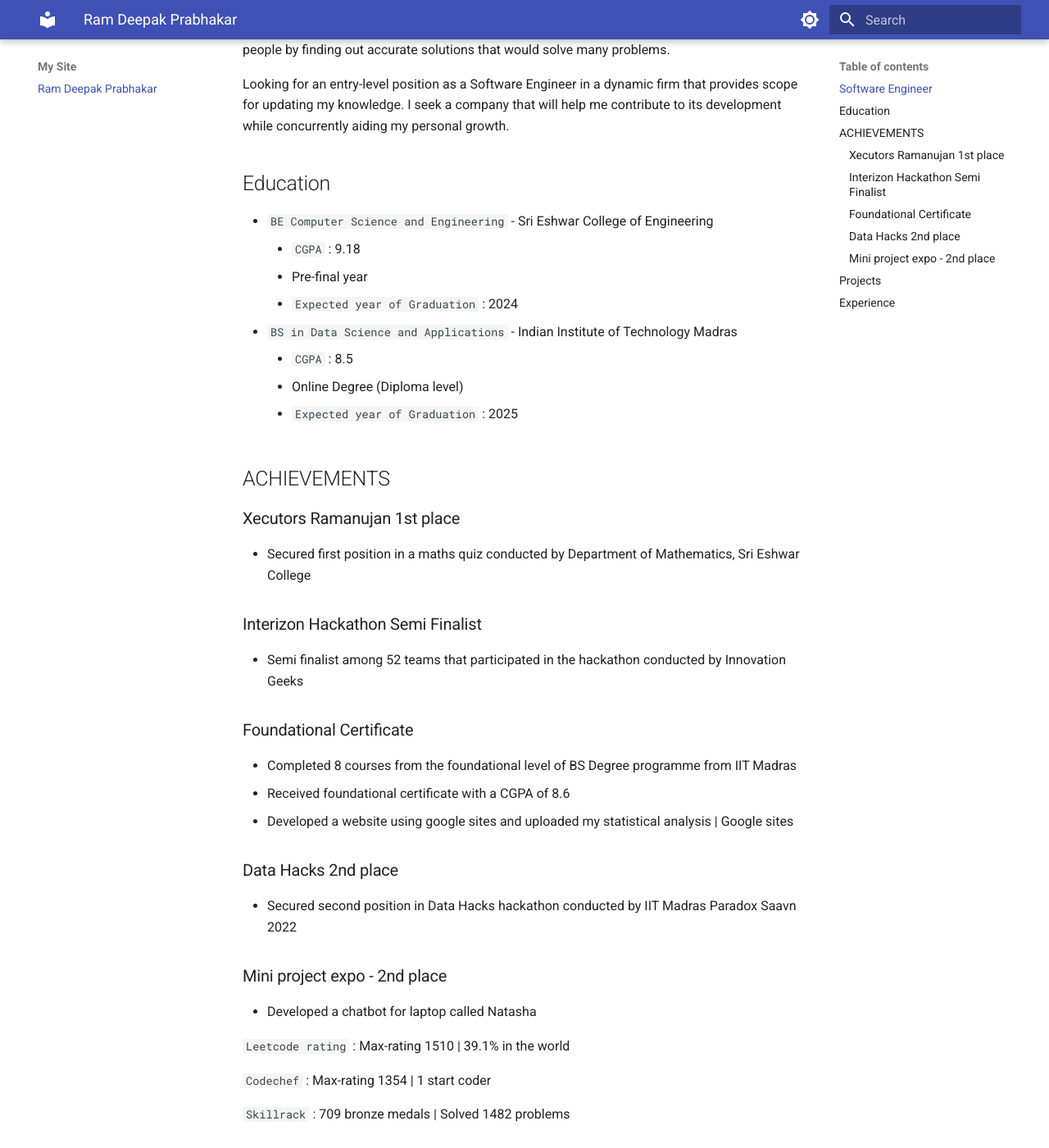
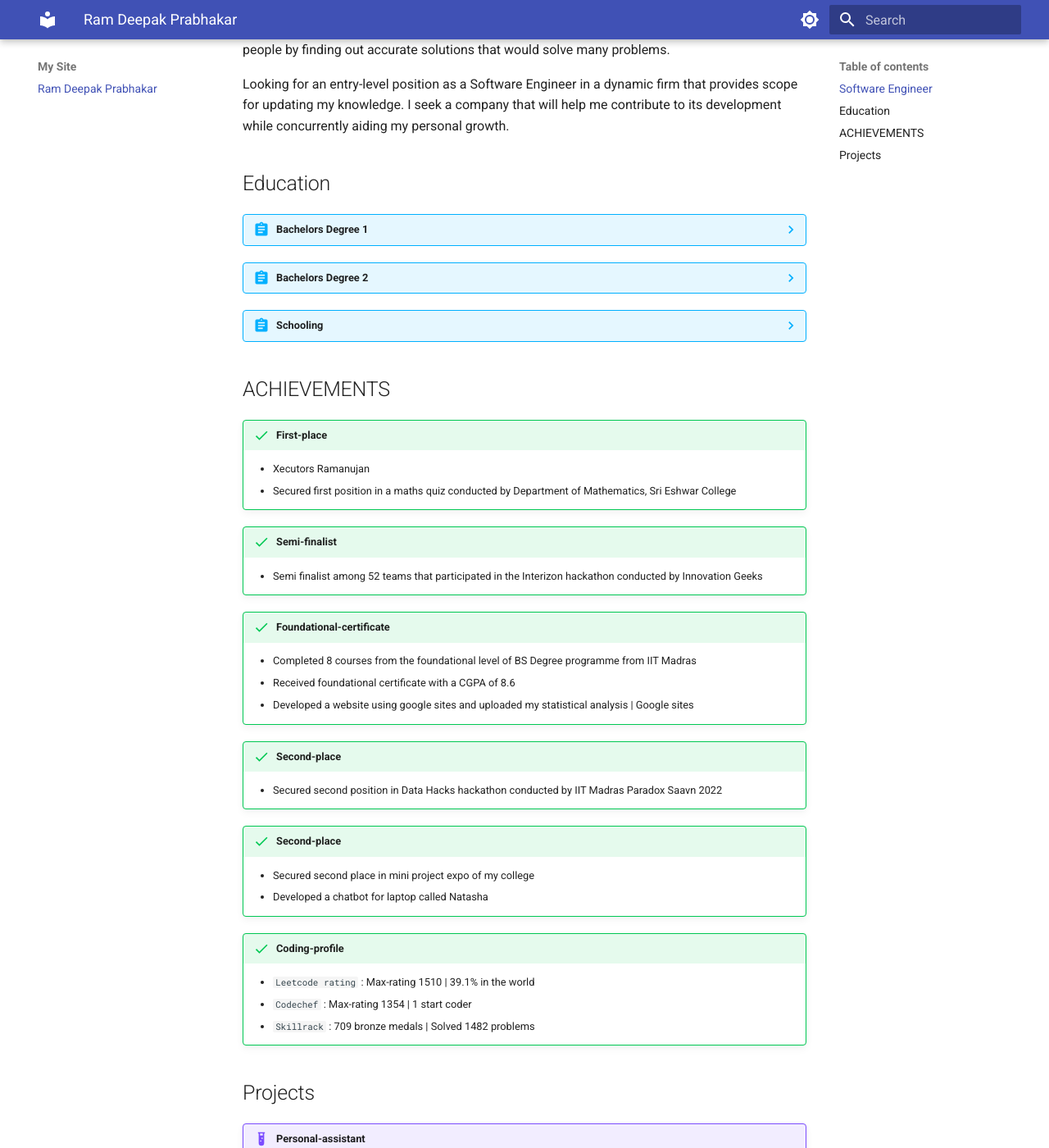
Before and after one commit to Ram-Deepak/PORTFOLIO-SITE, an MkDocs documentation site: the page built from docs/index.md, in a window 1280 px wide and 1400 px high, scrolled down 461 px. Shown: the whole window at 82% size. Built offline with MkDocs 1.6.1 and Material for MkDocs 9.7.7, drawn with Linux system fonts in a browser that asks for light colours; some of the changed text lies outside the part shown.

```diff
--- a/docs/index.md
+++ b/docs/index.md
@@ -14,59 +14,61 @@ Looking for an entry-level position as a Software Engineer in a dynamic firm tha
 
 ## Education
 
-* `BE Computer Science and Engineering` - Sri Eshwar College of Engineering
-    * ``CGPA`` : 9.18
+??? abstract "Bachelors Degree 1"
+    * [`BE Computer Science and Engineering`](#) - Sri Eshwar College of Engineering
+    * [``CGPA``](#) : 9.18
     * Pre-final year
-    * ``Expected year of Graduation`` : 2024
-* `BS in Data Science and Applications` - Indian Institute of Technology Madras
-    * ``CGPA`` : 8.5
-    * Online Degree (Diploma level)
-    * ``Expected year of Graduation`` : 2025
+    * [``Expected year of Graduation``](#) : 2024
+
+??? abstract "Bachelors Degree 2"
+    * [`BS in Data Science and Applications`](#) - Indian Institute of Technology Madras
+    * [``CGPA``](#) : 8.5
+    * Diploma level
+    * [``Expected year of Graduation``](#) : 2025
+
+??? abstract "Schooling"
+    * [`N.A. Annaparaja Memorial Higher Secondary School`](#) - High School
+    * [`86.1%`](#) in HSC examination
+    * [`Chinmaya Vidyalaya P.A.C.R Matric Hr. Sec. School`](#) - Secondary Schooling
+    * [`91.6%`](#) in SSLC examination
+
 
 ## ACHIEVEMENTS
-### Xecutors Ramanujan 1st place
-* Secured first position in a maths quiz conducted by Department of Mathematics, Sri Eshwar College
 
-### Interizon Hackathon Semi Finalist
-* Semi finalist among 52 teams that participated in the hackathon conducted by Innovation Geeks
+!!! First-place success
+    * Xecutors Ramanujan
+    * Secured first position in a maths quiz conducted by Department of Mathematics, Sri Eshwar College
 
-### Foundational Certificate
-* Completed 8 courses from the foundational level of BS Degree programme from IIT Madras
-* Received foundational certificate with a CGPA of 8.6
-* Developed a website using google sites and uploaded my statistical analysis | Google sites
+!!! Semi-Finalist success
+    * Semi finalist among 52 teams that participated in the Interizon hackathon conducted by Innovation Geeks
 
-### Data Hacks 2nd place
-* Secured second position in Data Hacks hackathon conducted by IIT Madras Paradox Saavn 2022
+!!! Foundational-Certificate success
+    * Completed 8 courses from the foundational level of BS Degree programme from IIT Madras
+    * Received foundational certificate with a CGPA of 8.6
+    * Developed a website using google sites and uploaded my statistical analysis | Google sites
 
-### Mini project expo - 2nd place
-* Developed a chatbot for laptop called Natasha
+!!! Second-place success
+    * Secured second position in Data Hacks hackathon conducted by IIT Madras Paradox Saavn 2022
 
-`Leetcode rating` : Max-rating 1510 | 39.1% in the world
+!!! Second-place success
+    * Secured second place in mini project expo of my college
+    * Developed a chatbot for laptop called Natasha
 
-`Codechef` : Max-rating 1354 | 1 start coder
+!!! Coding-profile success
+    * `Leetcode rating` : Max-rating 1510 | 39.1% in the world
+    * `Codechef` : Max-rating 1354 | 1 start coder
+    * `Skillrack` : 709 bronze medals | Solved 1482 problems
+## Projects
 
-`Skillrack` : 709 bronze medals | Solved 1482 problems
-
-## Projects
-* `Personal Assistant` (March 2022 - May 2022)
+!!! Personal-Assistant example
+    * March 2022 - May 2022
     * Built a chat bot for laptops
     * Used Python as the primary programming language
     * Used PyAudio, pyttsx3, speech-recognition modules
     * Used Google's text-to-speech engine
-* `Portail-etudiant` (Nov 2022 - Present)
+
+!!! Portail-etudiant example
+    * Nov 2022 - Present
     *  A website for students to request for on duties, permission to take leaves and main gate pass during class hours
     * E-format of od-forms, leave forms and main gate registers
     * Reduces the time taken for students to get permission from the faculties
-
-## Experience
-
-GROUP LEADER
-
-* Leader of 20+ peers
-* Conduct frequent meetings and address difficulties and issues
-
-
-MEMBER OF PASSIONATE PROGRAMMERS CLUB
-
-* Handled some sessions in the club
-* Learnt new technologies
--- a/mkdocs.yml
+++ b/mkdocs.yml
@@ -32,3 +32,8 @@ extra:
       name: Gmail
 
 copyright: Copyright &copy; 2022 Ram Deepak
+
+markdown_extensions:
+  - admonition
+  - pymdownx.details
+  - pymdownx.superfences
```
